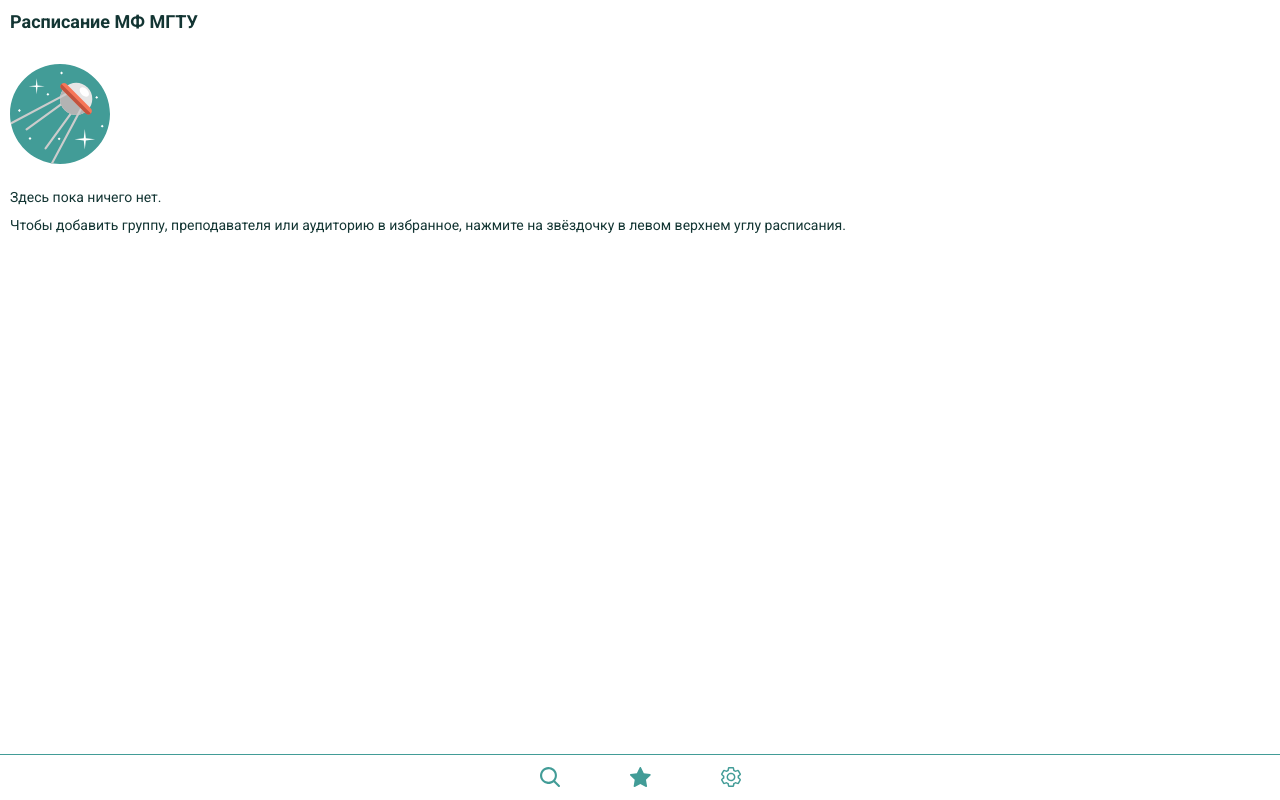
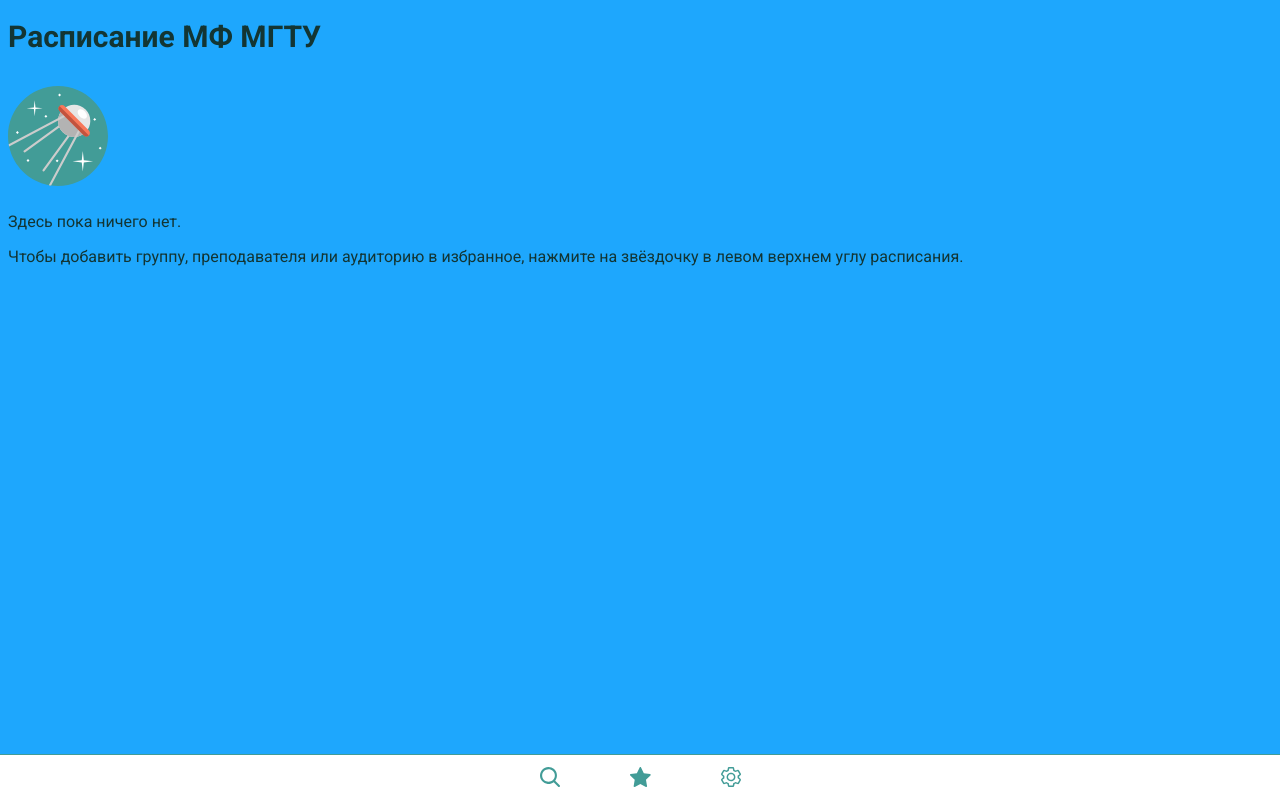
Before and after one commit to Psiniy-programmer/mfrsap, a React (Create React App) app: page /favorites in a window 1280 px wide. Built offline with nearby package versions, Linux system fonts and the light colour scheme; no server answers.

Commit message:
State размеров экрана

```diff
--- a/src/Components/App/App.css
+++ b/src/Components/App/App.css
@@ -15,53 +15,76 @@ html {
     --current--theme--bg: var(--bg--light--theme);
 }
 
+/*Десктопы*/
+@media only screen and (min-width: 1224px) {
+    body {
+        background-color: #1ea7fd;
+    }
+
+    .text-bold--large {
+        /* R-bold-18 */
+        font-family: Roboto;
+        font-style: normal;
+        font-weight: bold;
+        font-size: 18px;
+        line-height: 120%;
+    }
+
+    .text-bold--header {
+        /* R-bold-30 */
+        font-family: Roboto;
+        font-style: normal;
+        font-weight: bold;
+        font-size: 30px;
+        line-height: 120%;
+    }
+
+    .text-regular--small {
+        /* R-regular-16 */
+        font-family: Roboto;
+        font-style: normal;
+        font-weight: normal;
+        font-size: 16px;
+        line-height: 150%;
+    }
+
+    .text-regular--medium {
+        /* R-regular-16 */
+        font-family: Roboto;
+        font-style: normal;
+        font-weight: normal;
+        font-size: 16px;
+        line-height: 130%;
+    }
+
+    .text-medium--medium {
+        /* R-medium-16 */
+        font-family: Roboto;
+        font-style: normal;
+        font-weight: 500;
+        font-size: 16px;
+        line-height: 100%;
+    }
+
+    .text-medium--small {
+        /* R-medium-14 */
+        font-family: Roboto;
+        font-style: normal;
+        font-weight: 500;
+        font-size: 14px;
+        line-height: 130%;
+    }
+}
+
+/*Мобилки*/
+@media only screen and (min-width: 320px) and (max-width: 1224px) {
     body {
         font-family: Roboto;
         margin: 0 0.625em 4.063em;
         background-color: var(--current--theme--bg);
     }
 
-a {
-    text-decoration: none;
-}
-
-p, h1, h2 {
-    margin: 0;
-    padding: 0;
-}
-
-@media (prefers-color-scheme: light) {
-    body {
-        --current--theme--menu--txt: var(--menu--txt--light--theme);
-        --current--theme--bg: var(--bg--light--theme);
-    }
-}
-
-@media (prefers-color-scheme: dark) {
-    body {
-        --current--theme--menu--txt: var(--bg--light--theme);
-        --current--theme--bg: var(--bg--dark--theme);
-    }
-}
-
-.LIGHT_THEME{
-    --current--theme--rasp--txt: var(--rasp--text-light--theme);
-    --current--theme--menu--txt: var(--menu--txt--light--theme);
-    --current--theme--bg: var(--bg--light--theme);
-}
-
-.DARK_THEME {
-    --current--theme--menu--txt: var(--txt--dark--theme);
-    --current--theme--bg: var(--bg--dark--theme);
-}
-
-.textColor {
-    color: var(--current--theme--menu--txt);
-}
-
-.raspTextColor {
-    color: var(--current--theme--bg);
-}
+    .text-bold--header {}
 
     .text-bold--large {
         /* R-bold-18 */
@@ -98,6 +121,7 @@ p, h1, h2 {
         font-size: 16px;
         line-height: 100%;
     }
+
     .text-medium--small {
         /* R-medium-14 */
         font-family: Roboto;
@@ -106,3 +130,47 @@ p, h1, h2 {
         font-size: 14px;
         line-height: 130%;
     }
+}
+
+
+a {
+    text-decoration: none;
+}
+
+p, h1, h2 {
+    margin: 0;
+    padding: 0;
+}
+
+@media (prefers-color-scheme: light) {
+    body {
+        --current--theme--menu--txt: var(--menu--txt--light--theme);
+        --current--theme--bg: var(--bg--light--theme);
+    }
+}
+
+@media (prefers-color-scheme: dark) {
+    body {
+        --current--theme--menu--txt: var(--bg--light--theme);
+        --current--theme--bg: var(--bg--dark--theme);
+    }
+}
+
+.LIGHT_THEME {
+    --current--theme--rasp--txt: var(--rasp--text-light--theme);
+    --current--theme--menu--txt: var(--menu--txt--light--theme);
+    --current--theme--bg: var(--bg--light--theme);
+}
+
+.DARK_THEME {
+    --current--theme--menu--txt: var(--txt--dark--theme);
+    --current--theme--bg: var(--bg--dark--theme);
+}
+
+.textColor {
+    color: var(--current--theme--menu--txt);
+}
+
+.raspTextColor {
+    color: var(--current--theme--bg);
+}
--- a/src/Components/App/App.js
+++ b/src/Components/App/App.js
@@ -17,15 +17,20 @@ import {removeClasses} from "../../helpers/helpers";
 import {addToFavorite} from "../../actions/favoriteStorage";
 import Rasp from "../Views/RaspView/Rasp";
 import Loader from "../Loader/Loader";
+import {resizeWindow} from "../../actions/resizeWindow";
 
 class App extends Component {
-
     componentDidMount() {
+        window.addEventListener('resize', this.props.resizeWindow)
         this.props.fetchDataGroups('https://mf.bmstu.ru/rasp/test/?type=0');
         this.props.fetchFacultyData('https://mf.bmstu.ru/rasp/test/?type=6');
         this.props.fetchTeachersData('https://mf.bmstu.ru/rasp/test/?type=2');
         this.props.fetchAuditoryData('https://mf.bmstu.ru/rasp/test/?type=4');
-        this.syncStorages()
+        this.syncStorages();
+    }
+
+    componentWillUnmount() {
+        window.removeEventListener('resize', this.props.resizeWindow);
     }
 
     syncStorages() {
@@ -49,11 +54,12 @@ class App extends Component {
         if (groupsList.loading !== false) return false
         if (facultyList.loading !== false) return false
         if (teachersList.loading !== false) return false
-        if (auditoryList.loading !== false) return false
-        return true;
+        return auditoryList.loading === false;
+
     }
 
     render() {
+        console.log(this.props.windowSizes)
         this.getThemeClass()
         if (this.infoIsFetched()) {
             return <div className={`App`}>
@@ -80,7 +86,8 @@ const mapStateToProps = state => {
         groupsList: state.groupsList,
         facultyList: state.facultyList,
         teachersList: state.teachersList,
-        auditoryList: state.auditoryList
+        auditoryList: state.auditoryList,
+        windowSizes: state.windowSizes
     }
 };
 
@@ -101,6 +108,9 @@ const mapDispatchToProps = dispatch => {
         },
         addToFavorite: item => {
             dispatch(addToFavorite(item))
+        },
+        resizeWindow: () => {
+            dispatch(resizeWindow())
         }
     };
 }
--- a/src/Components/App/Header/AppHeader.jsx
+++ b/src/Components/App/Header/AppHeader.jsx
@@ -29,10 +29,15 @@ class AppHeader extends Component {
         }
     }
 
+    componentDidMount() {
+        window.addEventListener('resize', this.updateWindowDimensions);
+    }
+
     render() {
+        console.log(window.innerHeight)
         return (
             <div className={'AppHeader'}>
-                <h1 className={'SearchTittle text-bold--large textColor'}>
+                <h1 className={'SearchTittle text-bold--header text-bold--large textColor '}>
                     Расписание МФ МГТУ
                 </h1>
                 <p className={'SearchDescription text-medium--small textColor'}>
--- /dev/null
+++ b/src/actions/resizeWindow.js
@@ -0,0 +1,13 @@
+import ActionsConst from '../helpers/actionsConst'
+
+const update = () => {
+    return {
+        type: ActionsConst.CHANGE_WINDOW_SIZES
+    }
+}
+
+export function resizeWindow() {
+    return (dispatch) => {
+        dispatch(update())
+    }
+}
--- /dev/null
+++ b/src/helpers/actionsConst.js
@@ -0,0 +1,3 @@
+const CHANGE_WINDOW_SIZES = 'CHANGE_WINDOW_SIZES'
+
+export default {CHANGE_WINDOW_SIZES}
--- a/src/reducers/index.js
+++ b/src/reducers/index.js
@@ -7,6 +7,7 @@ import auditoryList from './auditoryList.js';
 import raspData from './raspData.js';
 import theme from './theme.js';
 import favoriteStorage from './favoriteStorage.js';
+import windowSizes from "./windowSizes";
 
 export default combineReducers({
     groupsList,
@@ -16,5 +17,6 @@ export default combineReducers({
     raspData,
     filterItems,
     theme,
-    favoriteStorage
+    favoriteStorage,
+    windowSizes
 });
--- /dev/null
+++ b/src/reducers/windowSizes.js
@@ -0,0 +1,18 @@
+import ActionsConst from '../helpers/actionsConst'
+
+const initialState = {
+    height: window.innerHeight,
+    width: window.innerWidth
+}
+
+export default function windowSizes(state = initialState, action) {
+    console.log('s')
+    switch (action.type) {
+        case ActionsConst.CHANGE_WINDOW_SIZES :
+            return {
+                height: window.innerHeight,
+                width: window.innerWidth
+            }
+        default: return state
+    }
+}
```
Lines whose indentation alone changed are shown as unchanged.
